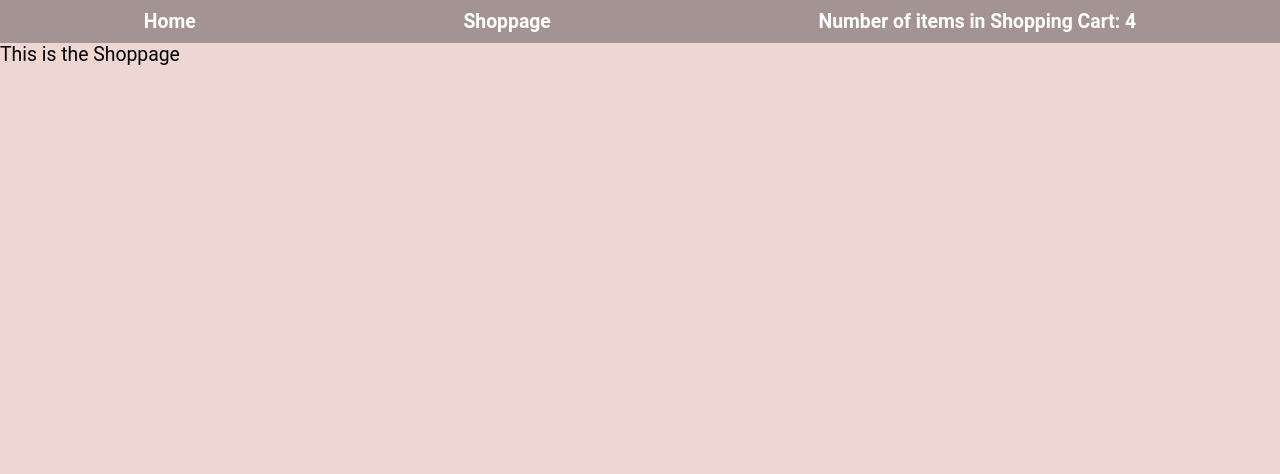
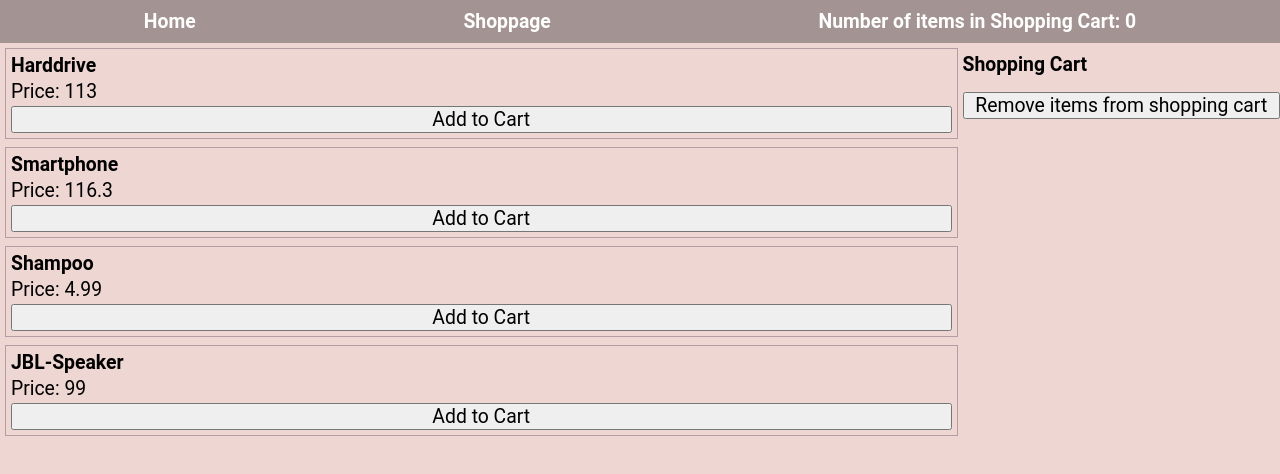
Before and after one commit to PSum/top-shoppingCart, a React (Vite) app: page /shop in a window 1280 px wide. Shown: the top 474 px of the page. Built offline with nearby package versions, Linux system fonts and the light colour scheme.

Commit message:
update
Shopseite fast fertig
Kosten noch auftragen und Api anfragen

```diff
--- a/package.json
+++ b/package.json
@@ -12,7 +12,8 @@
   "dependencies": {
     "react": "^18.2.0",
     "react-dom": "^18.2.0",
-    "react-router-dom": "^6.23.1"
+    "react-router-dom": "^6.23.1",
+    "uuid": "^9.0.1"
   },
   "devDependencies": {
     "@types/react": "^18.2.66",
--- a/src/App.jsx
+++ b/src/App.jsx
@@ -4,15 +4,16 @@ import Navigation from './NavBar';
 import Shoppage from './Shoppage';
 import Homepage from './Homepage';
 import './styles/mainStyles.css'
+import { v4 as uuidv4 } from 'uuid';
 
 const testProducts = [
-  {id: 0, name: 'Harddrive', price: 113},
-  {id: 1, name: 'Smartphone', price: 116.3},
-  {id: 2, name: 'Shampoo', price: 4.99},
-  {id: 3, name: 'JBL-Speaker', price: 99},
+  {id: uuidv4(), name: 'Harddrive', price: 113},
+  {id: uuidv4(), name: 'Smartphone', price: 116.3},
+  {id: uuidv4(), name: 'Shampoo', price: 4.99},
+  {id: uuidv4(), name: 'JBL-Speaker', price: 99},
 ]
 function App() {
-const [shoppingCart, setShoppingCart] = useState(testProducts);
+const [shoppingCart, setShoppingCart] = useState([]);
 const {name}= useParams();
 
 function addShoppingCart (prevArray, newItem){
@@ -27,7 +28,7 @@ function emptyShoppingCart () {
     <div className='content'>
     <Navigation items={shoppingCart} />
       {name === 'shop' ? (
-        <Shoppage></Shoppage>
+        <Shoppage shoppingCart={shoppingCart} addShoppingCart={addShoppingCart} products={testProducts} emptyShoppingCart={emptyShoppingCart}></Shoppage>
       ) : (<Homepage></Homepage>)}
     </div>
   );
--- a/src/Shoppage.jsx
+++ b/src/Shoppage.jsx
@@ -1,9 +1,45 @@
-import { Link } from "react-router-dom";
+import { v4 as uuidv4 } from 'uuid';
 
-export default function Shoppage  ()  {
+function ShowProducts (props){
+const listItems = props.products.map(product => {
+return (
+<div key={uuidv4()} className="item">
+  <h3>{product.name}</h3>
+  <div>Price: {product.price}</div>
+  <button onClick={()=> props.addShoppingCart(props.shoppingCart, product)}>Add to Cart</button>
+</div>
+);
+})
+return <div className="items">{listItems}</div>
+}
+
+
+function ShoppingCart (props){
+  const listItems = props.shoppingCart.map(item =>{
+  return(
+<div key={item.id}>
+  <h3>{item.name}</h3>
+  <div>{item.price}</div>
+</div>
+  )
+})
+  return(
+    <div className='shoppingCart'>
+      <h1>Shopping Cart</h1>
+      <div>
+{listItems}
+      </div>
+      <button onClick={props.emptyShoppingCart}>Remove items from shopping cart</button>
+    </div>
+  )
+}
+
+export default function Shoppage  (props)  {
+  // console.log(props.products)
   return (
     <div className="Shoppage">
-      <p>This is the Shoppage</p>
+<ShowProducts className='showProducts' products={props.products} addShoppingCart={props.addShoppingCart} shoppingCart={props.shoppingCart}></ShowProducts>
+      <ShoppingCart emptyShoppingCart={props.emptyShoppingCart} shoppingCart={props.shoppingCart}></ShoppingCart>
     </div>
   );
 };
--- a/src/styles/mainStyles.css
+++ b/src/styles/mainStyles.css
@@ -41,6 +41,10 @@ a {
     text-align: center;
 }
 
+.Shoppage{
+    display: flex;
+}
+
 .navbar,
 .navbar a{
     color: white;
@@ -53,3 +57,32 @@ a {
     justify-content: space-around;
     font-weight: bold;
 }
+
+.items {
+    display: flex;
+    flex-direction: column;
+    gap: 8px;
+    flex: 3;
+}
+
+.item {
+    display: flex;
+    flex-direction: column;
+    border: #b69ba4 solid 1px;
+    gap: 3px;
+    padding: 5px;
+}
+
+.Shoppage{
+    display: flex;
+    width:100vw;
+    padding: 5px;
+}
+
+.shoppingCart{
+    display: flex;
+    flex: 1;
+    flex-direction: column;
+    padding: 5px;
+    gap: 8px;
+}
```
Also changed, not shown: 1 other file (tests, documents, lock files or other folders).
